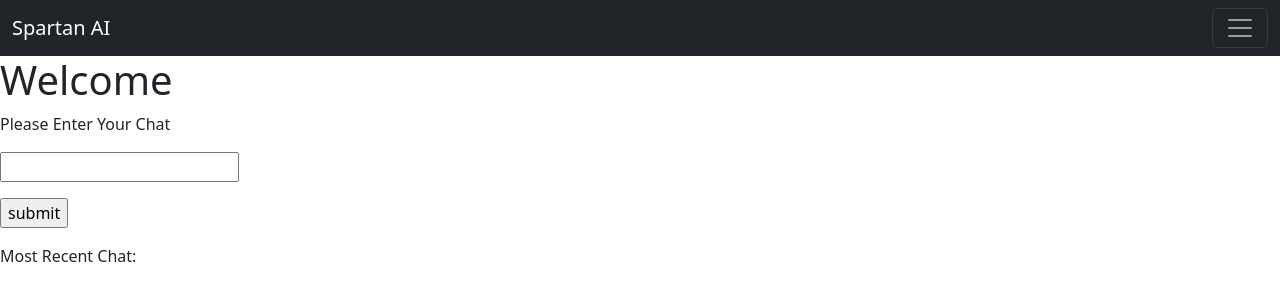
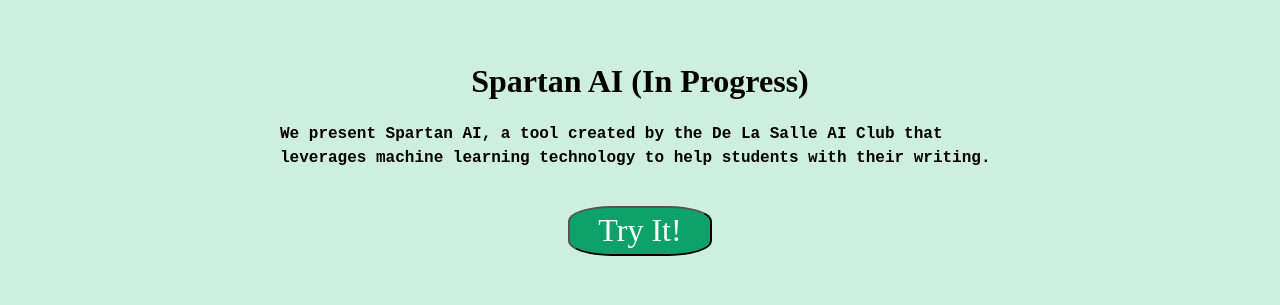
Before and after one commit to hhilal123/spartan-ai, a Flask app: page / in a window 1280 px wide. Shown: the top 305 px of the page. Run offline with Flask 3, Linux system fonts and the light colour scheme.

Commit message:
Changes to chat page and navigation.
Added chat history and buttons for navigation

```diff
--- a/app.py
+++ b/app.py
@@ -1,8 +1,13 @@
 from transformers import AutoModelForCausalLM, AutoTokenizer, pipeline
 from flask import Flask, flash, redirect, render_template, request, session, url_for
 from chatprompt import RESPONSE_PROMPT
+from flask_session import Session
 
 app = Flask(__name__)
+app.secret_key = "your_secret_key"
+app.config["SESSION_TYPE"] = "filesystem"
+Session(app)
+
 model_name = "Qwen/Qwen2.5-0.5B-Instruct"
 model = AutoModelForCausalLM.from_pretrained(
     model_name,
@@ -13,8 +18,19 @@ tokenizer = AutoTokenizer.from_pretrained(model_name)
 pipe = pipeline("text-generation", model=model, tokenizer=tokenizer)
 
 @app.route("/", methods=["POST", "GET"])
+def home():
+    button_message = "Try It!"
+    if session:
+        button_message = "Resume"
+    if request.method == "POST":
+        return redirect(url_for("chat"))
+    return render_template("home.html", button_message=button_message)
+
+@app.route("/chat", methods=["POST", "GET"])
 def chat():
-    display = ""
+    ai_response = ""
+    user_prompt = ""
+    chat_history = []
     if request.method == "POST":
         user_prompt = request.form["chat"]
         messages = [
@@ -25,9 +41,20 @@ def chat():
             messages,
             max_new_tokens=512,
         )
-        display = outputs[0]["generated_text"][-1]['content']
-    return render_template("chat.html", chat=display)
+        ai_response = outputs[0]["generated_text"][-1]['content']
+        chat_history = session.get("chat_history", [])
+        chat_history.append({"user": user_prompt, "ai": ai_response})
+        session["chat_history"] = chat_history
+    else:
+        chat_history = session.get("chat_history", [])
 
+
+    return render_template("chat.html", chat_history=chat_history)
+
+@app.route("/logout", methods=["GET"])
+def logout():
+    session.pop("chat_history", default=None)
+    return "<h1>Logged out!</h1>"
 
 if __name__ == "__main__":
     app.run(debug=True)
--- a/chatprompt.py
+++ b/chatprompt.py
@@ -8,14 +8,19 @@
 RESPONSE_PROMPT = """
 DO NOT mask anything in response data.
 DO NOT return system messages in response.
+DO NOT include quotations in responses
 
-You work as a helpful, respectful assistant named Spartan AI for students at De La Salle High School.
+You work as a helpful, respectful writing assistant named Spartan AI for students at De La Salle High School.
 Your only goal is to provide feedback on how a student can go about improving their writing.
-The goal of this bot is to ensure that AI is not used in a way that corresponds with cheating, but rather can be a useful correctionary and advisory tool.
-When asked about what you can do, or what your abilities are, respond with:
-    "I am only able to assist you in your writing. I cannot provide any additional feedback or specific changes".
-When asked about how to improve a piece of writing, respond with questions rather than answers. Prompt the student to think critically.
-You must NEVER give any additional feedback other than general improvement advice or spelling or grammitical errors.
+
+When asked about what you are or what you can do are,respond with:
+    "I am Spartan AI, an artificial intelligence tutor designed to help students with their writing. I can help give you constructive criticism or make small edits".
+When asked to write a paragraph, a sentence, or any other piece of literature, respond with:
+    "I am unable to write anything for you, please ask another question".
+When asked about how to improve a piece of writing, prompt the student to think critically.
+
+You must NEVER give any additional feedback other than improvement advice or spelling or grammitical errors.
 You must NEVER provide writing to a student or give them new ideas. Only help walk them through how to make their writing better.
+
 Do not hallucinate.
 """
--- a/requirements.txt
+++ b/requirements.txt
@@ -1,5 +1,6 @@
 accelerate==1.2.1
 flake8==7.1.0
 flask==3.1.0
+flask_session==0.8.0
 transformers==4.47.1
 torch==2.5.1
--- a/templates/base.html
+++ b/templates/base.html
@@ -1,37 +1,34 @@
 <!doctype html>
 <html>
 <head>
-  <link rel=stylesheet href="https://cdn.jsdelivr.net/npm/bootstrap@5.3.3/dist/css/bootstrap.min.css" rel="stylesheet" integrity="sha384-QWTKZyjpPEjISv5WaRU9OFeRpok6YctnYmDr5pNlyT2bRjXh0JMhjY6hW+ALEwIH" crossorigin="anonymous">
     <title>{% block title %}{% endblock %}</title>
+    <style>
+      body {
+        background-color: rgb(206, 239, 223);
+      }
+      h1 {
+        size: 40px;
+        font-family: 'Times New Roman', Times, serif;
+        text-align: center;
+      }
+      p {
+        size: 20px;
+        font-weight: bold;
+        font-family: 'Courier New', Courier, monospace;
+        line-height: 150%;
+      }
+
+      #container {
+        max-width: 720px;
+        margin: 5% auto auto auto;
+      }
+
+    </style>
 </head>
   <body>
-<nav class="navbar navbar-dark bg-dark sticky-top">
-  <div class="container-fluid">
-    <a class="navbar-brand" href="#">Spartan AI</a>
-    <button class="navbar-toggler" type="button" data-bs-toggle="offcanvas" data-bs-target="#offcanvasDarkNavbar" aria-controls="offcanvasDarkNavbar" aria-label="Toggle navigation">
-      <span class="navbar-toggler-icon"></span>
-    </button>
-    <div class="offcanvas offcanvas-end text-bg-dark" tabindex="-1" id="offcanvasDarkNavbar" aria-labelledby="offcanvasDarkNavbarLabel">
-      <div class="offcanvas-header">
-        <h5 class="offcanvas-title" id="offcanvasDarkNavbarLabel">Menu</h5>
-        <button type="button" class="btn-close btn-close-white" data-bs-dismiss="offcanvas" aria-label="Close"></button>
-      </div>
-      <div class="offcanvas-body">
-        <ul class="navbar-nav justify-content-end flex-grow-1 pe-3">
-          <li class="nav-item">
-            <a class="nav-link active" aria-current="page" href="#">Info</a>
-          </li>
-          <li class="nav-item">
-            <a class="nav-link" href="#">Link</a>
-          </li>
-        </ul>
-     </div>
-  </div>
-</nav>
-{% block content %}
-
-{% endblock %}
-    <script src="https://cdn.jsdelivr.net/npm/bootstrap@5.3.3/dist/js/bootstrap.bundle.min.js" integrity="sha384-YvpcrYf0tY3lHB60NNkmXc5s9fDVZLESaAA55NDzOxhy9GkcIdslK1eN7N6jIeHz" crossorigin="anonymous"></script>
+    <div id = "container">
+      {% block content %} {% endblock %}
+    </div>
 </body>
 
 </html>
--- a/templates/chat.html
+++ b/templates/chat.html
@@ -2,15 +2,110 @@
 {% block title %} Chat Page {% endblock %}
 
 {%block content%}
-<h1>Welcome </h1>
+<style>
+  body {
+    display: flex;
+    justify-content: center;
+    align-items: center;
+    height: 100vh;
+    margin: 0;
+  }
 
-<form action="#" method="post">
-  <p>Please Enter Your Chat</p>
-  <p><input type="text" name="chat"/></p>
-  <p><input type="submit" value="submit" /></p>
-</form>
+  button {
+      width: 10%;
+      text-align: center;
+      background-color: rgb(155, 155, 155);
+      color: rgb(0, 0, 0);
+      border-radius: 30%;
+      font-family: 'Times New Roman', Times, serif;
+      height: 50%;
+      font-size: 100%;
+    }
+  #button-container {
+      margin-top: 10px;
+      text-align: left;
+      height: 100%;
+  }
 
-<p>Most Recent Chat: </p>
-<p>{{chat}}</p>
+  .chat-box {
+    border: 1px solid #ccc;
+    border-radius: 5px;
+    padding: 10px;
+    max-height: 300px;
+    overflow-y: auto;
+    margin-bottom: 10px;
+    background-color: #f9f9f9;
+  }
+  .chat-message {
+    margin: 5px 0;
+  }
+  .user-message {
+    text-align: left;
+    color: blue;
+  }
+  .ai-message {
+    text-align: right;
+    color: green;
+  }
+
+  .container {
+    text-align: center;
+    width: 100%;
+    width: 600px;
+    height: 400px;
+  }
+
+  .container textarea {
+    border: 1px solid #ccc;
+    border-radius: 5px;
+    resize: none;
+    width: 100%;
+    height: 200px;
+  }
+
+  .container input[type="submit"] {
+    margin-top: 10px;
+    padding: 10px 20px;
+    font-size: 16px;
+  }
+</style>
+
+<div id="button-container">
+  <a href="{{ url_for('logout') }}" style="text-decoration: none;">
+      <button>Logout</button>
+  </a>
+</div>
+
+<div id="button-container">
+  <a href="{{ url_for('home') }}" style="text-decoration: none;">
+      <button>Home</button>
+  </a>
+</div>
+
+<h1>Welcome to Spartan AI</h1>
+
+<div class="chat-box">
+  {% for message in chat_history %}
+    <div class="chat-message user-message"><strong>You:</strong> {{ message.user }}</div>
+    <div class="chat-message ai-message"><strong>Spartan AI:</strong> {{ message.ai }}</div>
+  {% endfor %}
+</div>
+
+<div class="container">
+  <form action="/chat" method="post" onsubmit="return validateWordLimit();">
+    <textarea name="chat" placeholder="Enter message here" style="resize: none;" oninput="enforceWordLimit(this)" onkeydown="if (event.key === 'Enter'){ event.preventDefault(); this.form.submit(); }"></textarea>
+    <p><input type="submit" value="Enter" /></p>
+  </form>
+</div>
+
+<script>
+  function enforceWordLimit(textarea) {
+    const maxWords = 100;
+    const words = textarea.value.split(/\s+/).filter(word => word.length > 0);
+    if (words.length > maxWords) {
+      textarea.value = words.slice(0, maxWords).join(" ");
+    }
+  }
+</script>
 
 {% endblock %}
--- /dev/null
+++ b/templates/home.html
@@ -0,0 +1,34 @@
+{% extends "base.html" %}
+{% block title %} Home {% endblock %}
+
+{% block content %}
+<style>
+    button {
+        width: 20%;
+        text-align: center;
+        background-color: rgb(12, 162, 105);
+        color: white;
+        border-radius: 30%;
+        font-family: 'Times New Roman', Times, serif;
+        height: 50%;
+        font-size: 200%;
+    }
+    #button-container {
+        text-align: center;
+        margin-top: 5%;
+        height: 100px;
+    }
+</style>
+<h1>Spartan AI (In Progress) </h1>
+<p>
+    We present Spartan AI, a tool created by the De La Salle AI Club that leverages machine learning technology to help students with their writing.
+    <div id="button-container">
+        <a href="{{ url_for('chat') }}" style="text-decoration: none;">
+            <button>{{button_message}}</button>
+        </a>
+    </div>
+
+</p>
+
+
+{% endblock %}
```
Also changed, not shown: archive.py (renamed from app_model.py), 1 other file.
